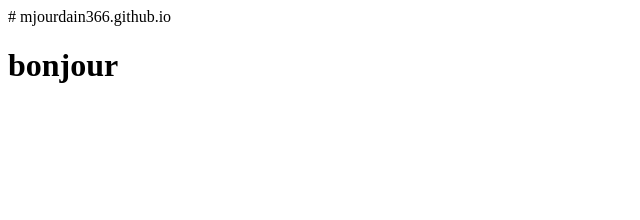
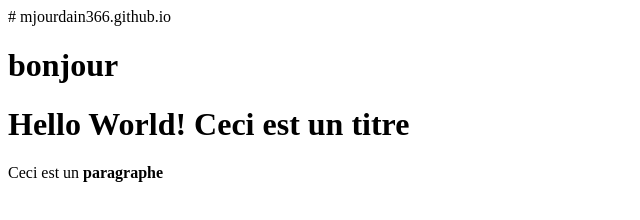
Before and after one commit to mjourdain366/mjourdain366.github.io, a plain HTML site: page index.html in a window 1280 px wide. Shown: the whole page, without its empty margins (0-640 px from the left). Drawn offline with Linux system fonts and the light colour scheme.

Commit message:
Update index.html

```diff
--- a/index.html
+++ b/index.html
@@ -1,2 +1,14 @@
 # mjourdain366.github.io
 <h1>bonjour</h1>
+
+<!doctype html>
+<html lang="fr">
+       <head>
+             <meta charset="utf-8">
+             <title>Voici mon site</title>
+       </head>
+       <body>
+              <h1>Hello World! Ceci est un titre</h1>
+         <p>Ceci est un <strong>paragraphe</strong></p>
+       </body>
+</html>
```
